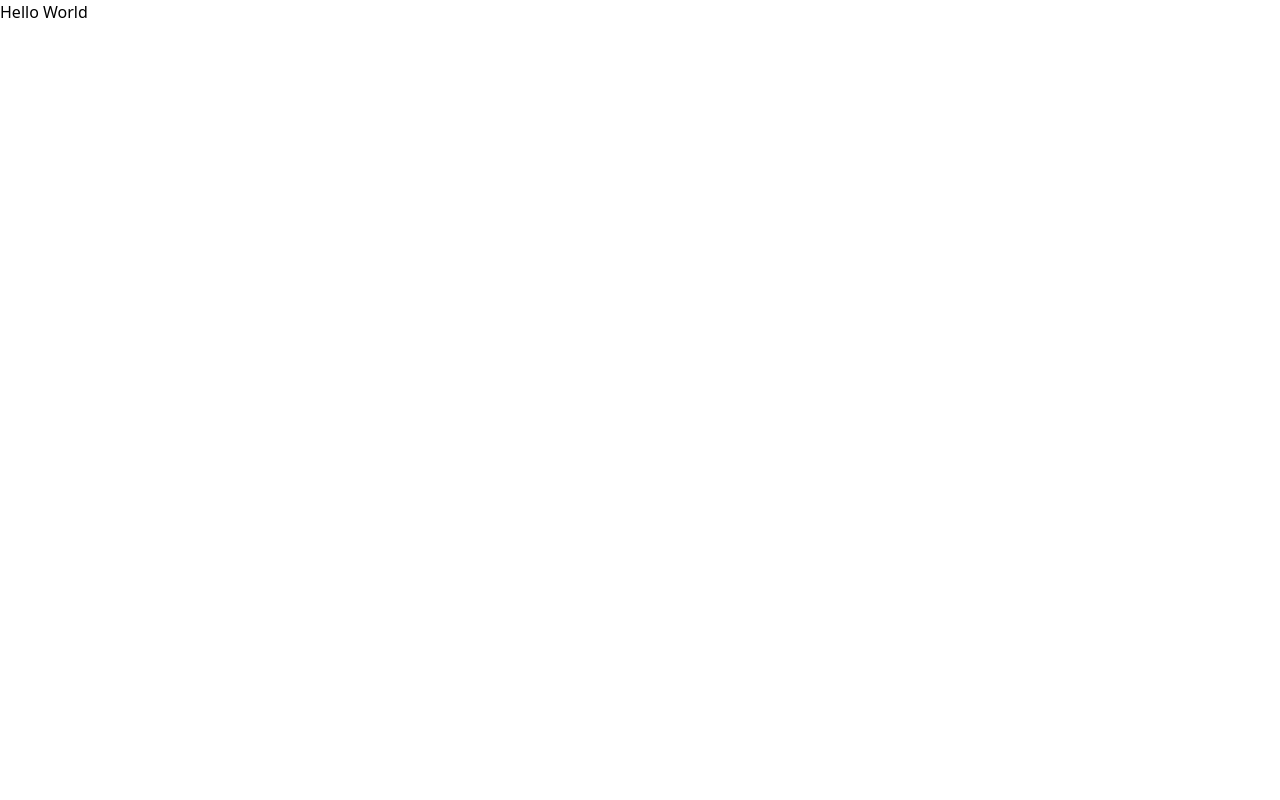
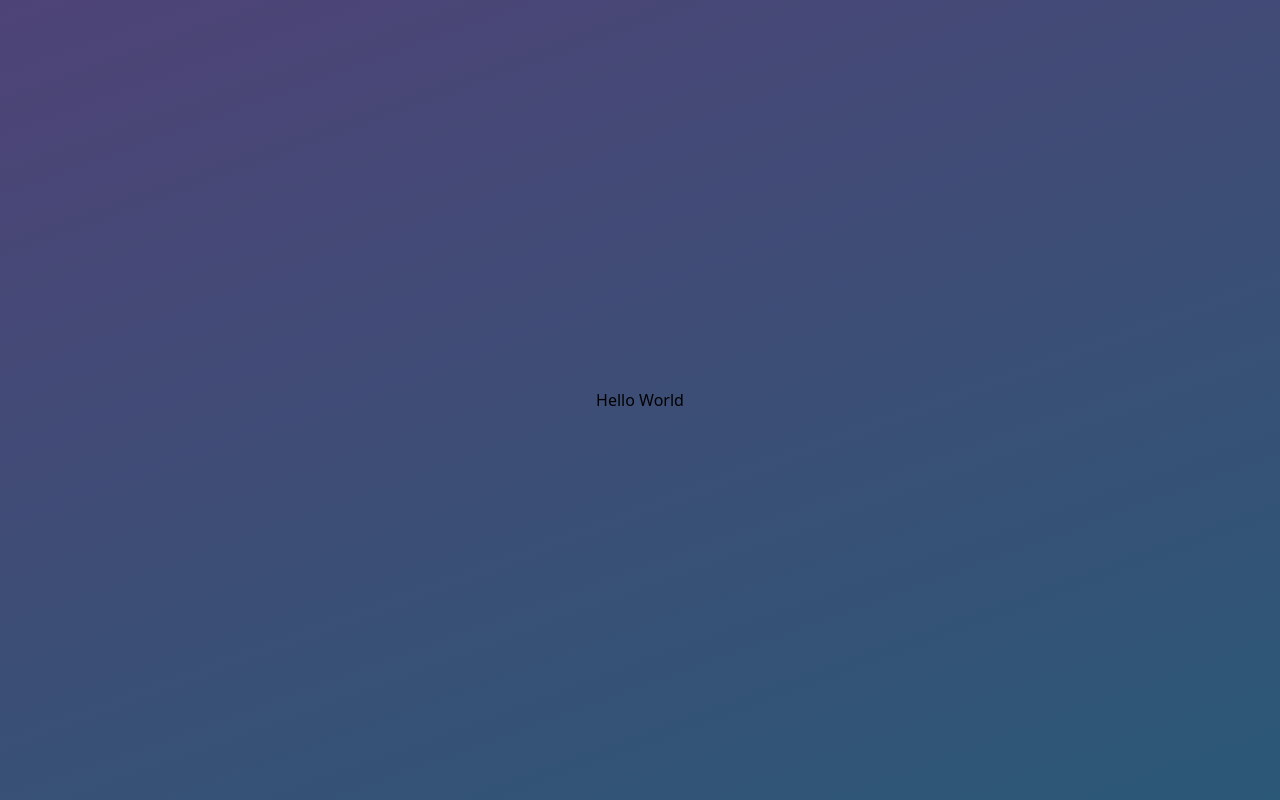
Before and after one commit to bobosun0713/roulette, a Vue app: page / in a window 1280 px wide. Built offline with nearby package versions, Linux system fonts and the light colour scheme.

Commit message:
feat: set base style && add imags

```diff
--- a/src/style.css
+++ b/src/style.css
@@ -5,4 +5,9 @@
 #app {
   width: 100vw;
   height: 100vh;
+
+  background-image: linear-gradient(-20deg, #2b5876 0%, #4e4376 100%);
+  display: flex;
+  justify-content: center;
+  align-items: center;
 }
```
Also changed, not shown: src/assets/image/pointer.svg (added), src/assets/image/roulette.gif (added).
